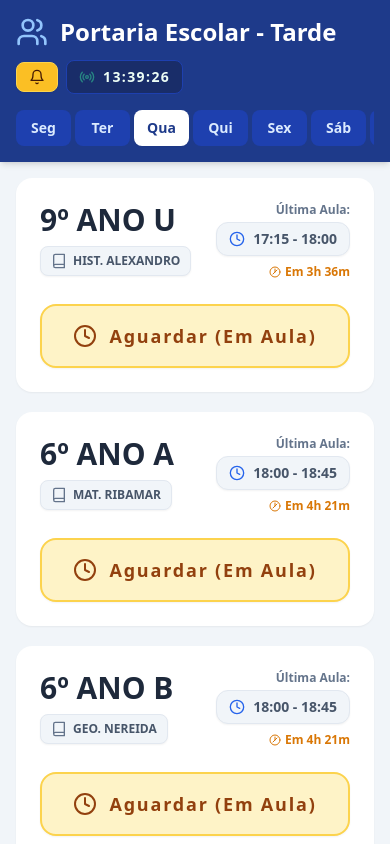
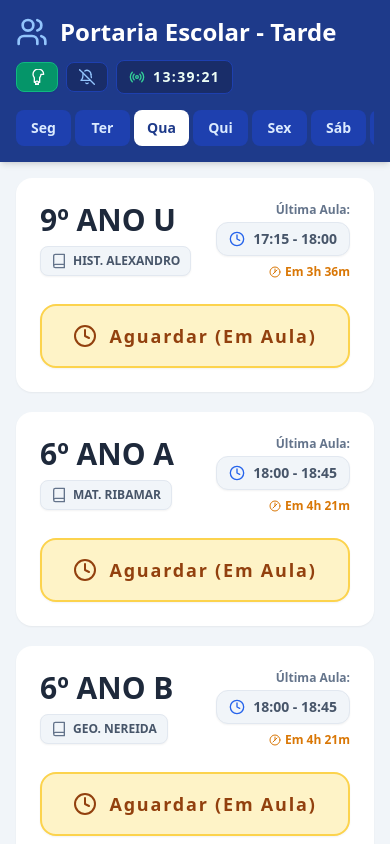
Before and after one commit to eder201318/Controle_de_Turma, a plain HTML site: page index.html in a window 390 px wide. Both pictures are taken after a click on the button 37 px from the left and 77 px from the top of the page. Shown: the top 844 px of the page. Drawn offline with nearby package versions, Linux system fonts and the light colour scheme.

Commit message:
Update index.html

```diff
--- a/index.html
+++ b/index.html
@@ -7,7 +7,7 @@
     <!-- Carrega o Tailwind CSS para o design -->
     <script src="https://cdn.tailwindcss.com"></script>
     <style>
-        button {
+        button, a {
             -webkit-tap-highlight-color: transparent;
         }
         svg {
@@ -51,10 +51,11 @@
             bell: `<svg xmlns="http://www.w3.org/2000/svg" viewBox="0 0 24 24" fill="none" stroke="currentColor" stroke-width="2" stroke-linecap="round" stroke-linejoin="round"><path d="M6 8a6 6 0 0 1 12 0c0 7 3 9 3 9H3s3-2 3-9"/><path d="M10.3 21a1.94 1.94 0 0 0 3.4 0"/></svg>`,
             bellOff: `<svg xmlns="http://www.w3.org/2000/svg" viewBox="0 0 24 24" fill="none" stroke="currentColor" stroke-width="2" stroke-linecap="round" stroke-linejoin="round"><path d="M13.73 21a2 2 0 0 1-3.46 0"/><path d="M18.63 13A17.89 17.89 0 0 1 18 8"/><path d="M6.26 6.26A5.86 5.86 0 0 0 6 8c0 7-3 9-3 9h14"/><path d="M18 8a6 6 0 0 0-9.33-5"/><line x1="1" y1="1" x2="23" y2="23"/></svg>`,
             checkAll: `<svg xmlns="http://www.w3.org/2000/svg" viewBox="0 0 24 24" fill="none" stroke="currentColor" stroke-width="2" stroke-linecap="round" stroke-linejoin="round"><path d="M18 6 7 17l-5-5"/><path d="m22 10-7.5 7.5L13 16"/></svg>`,
-            timer: `<svg xmlns="http://www.w3.org/2000/svg" viewBox="0 0 24 24" fill="none" stroke="currentColor" stroke-width="2" stroke-linecap="round" stroke-linejoin="round"><circle cx="12" cy="12" r="10"/><polyline points="12 6 12 12"/><path d="M16 8 8 16"/></svg>`
+            timer: `<svg xmlns="http://www.w3.org/2000/svg" viewBox="0 0 24 24" fill="none" stroke="currentColor" stroke-width="2" stroke-linecap="round" stroke-linejoin="round"><circle cx="12" cy="12" r="10"/><polyline points="12 6 12 12"/><path d="M16 8 8 16"/></svg>`,
+            notification: `<svg xmlns="http://www.w3.org/2000/svg" viewBox="0 0 24 24" fill="none" stroke="currentColor" stroke-width="2" stroke-linecap="round" stroke-linejoin="round"><path d="M22 8c0-4.4-3.6-8-8-8S6 3.6 6 8c0 2 .8 3.8 2 5.2V20l4-2 4 2v-6.8c1.2-1.4 2-3.2 2-5.2z"/><path d="M14 20v4l-2-2-2 2v-4"/></svg>`
         };
 
-        // Base de dados com horários exatos de saída (Última Aula) e Professor responsável
+        // Base de dados com horários exatos de saída
         const turmasBase = [
             { id: 'S_Terezinha_1', nome: '6º ANO A', grade: {
                 segunda: { saida: '18:45', prof: 'ING. ARIANE' },
@@ -120,7 +121,7 @@
             { valor: 4, nome: 'Qui' }, { valor: 5, nome: 'Sex' }, { valor: 6, nome: 'Sáb' }, { valor: 0, nome: 'Dom' }
         ];
 
-        // Agora temos 3 estados diferentes!
+        // 3 estados diferentes!
         const statusInfo = {
             aguardar: { nome: 'Aguardar (Em Aula)', bannerClass: 'bg-amber-100 text-amber-800 border-amber-300', iconeSVG: icones.clock },
             entregar: { nome: 'ENTREGAR CARTEIRINHAS', bannerClass: 'bg-green-500 text-white border-green-600 shadow-md', iconeSVG: icones.checkCircle },
@@ -131,14 +132,15 @@
         let diaSelecionado;
         let estadoAnterior = {};
         let somPermitido = false;
+        let notificacoesNativasPermitidas = false;
 
+        // Relógio Real
         function obterDataBrasilia() {
             const dataLocal = new Date();
             const dataBrasiliaStr = dataLocal.toLocaleString("en-US", {timeZone: "America/Sao_Paulo"});
             return new Date(dataBrasiliaStr);
         }
 
-        // Calcula exatamente 45 minutos antes da hora de saída para descobrir a hora de início
         function calcularInicioUltimaAula(saidaStr) {
             if (!saidaStr || saidaStr === '00:00') return '00:00';
             const partes = saidaStr.split(':');
@@ -153,7 +155,6 @@
             return h.toString().padStart(2, '0') + ':' + m.toString().padStart(2, '0');
         }
 
-        // Calcula quantos minutos faltam para começar a última aula
         function calcularTempoParaInicio(inicioStr) {
             const agora = obterDataBrasilia();
             const partes = inicioStr.split(':');
@@ -172,7 +173,6 @@
             return `Em ${diffMinutos} min`;
         }
 
-        // Determina o estado baseado no início e no fim da aula
         function determinarEstado(diaAvaliado, saidaStr) {
             const agora = obterDataBrasilia();
             const diaAtual = agora.getDay() === 0 ? 7 : agora.getDay();
@@ -186,17 +186,38 @@
             const saidaComparacao = saidaStr === '00:00' ? '24:00' : saidaStr;
 
             if (horaAtual >= saidaComparacao) return 'liberada'; // Hora de saída já passou
-            if (horaAtual >= inicioUltimaAula && horaAtual < saidaComparacao) return 'entregar'; // Está a decorrer a última aula! HORA DE ENTREGAR!
+            if (horaAtual >= inicioUltimaAula && horaAtual < saidaComparacao) return 'entregar'; // HORA DE ENTREGAR!
             return 'aguardar'; // Ainda não começou a última aula
         }
 
         // =========================================================================
-        // 🔔 FUNÇÕES DE NOTIFICAÇÃO (SONORA E VISUAL)
+        // 🔔 FUNÇÕES DE NOTIFICAÇÃO DO SISTEMA (VIBRAÇÃO E TELA BLOQUEADA)
         // =========================================================================
         function alternarSom() {
             somPermitido = !somPermitido;
             if (somPermitido) tocarSomAlerta();
             renderizarApp();
+        }
+
+        function solicitarNotificacaoNativa() {
+            if (!("Notification" in window)) {
+                alert("Este navegador não suporta notificações de sistema.");
+                return;
+            }
+            Notification.requestPermission().then(permission => {
+                if (permission === "granted") {
+                    notificacoesNativasPermitidas = true;
+                    // Teste para ver se vibra no celular
+                    new Notification("Sistema Ativado!", {
+                        body: "Você será avisado sozinho quando a última aula começar.",
+                        icon: "https://cdn-icons-png.flaticon.com/512/3524/3524335.png",
+                        vibrate: [200, 100, 200]
+                    });
+                    renderizarApp();
+                } else {
+                    alert("Você negou a permissão. O celular não vai apitar bloqueado.");
+                }
+            });
         }
 
         function tocarSomAlerta() {
@@ -216,13 +237,23 @@
                 gain.connect(ctx.destination);
                 osc.start();
                 osc.stop(ctx.currentTime + 1.5);
-            } catch (e) { console.error("Áudio não suportado neste navegador", e); }
+            } catch (e) { console.error("Áudio não suportado", e); }
         }
 
         function mostrarNotificacao(turma) {
+            // AVISO DO CELULAR BLOQUEADO (AUTOMÁTICO)
+            if (notificacoesNativasPermitidas && Notification.permission === "granted") {
+                new Notification(`ENTREGAR: ${turma.nome}`, {
+                    body: `Prof: ${turma.dados.prof} (Saída: ${turma.dados.saida})`,
+                    icon: "https://cdn-icons-png.flaticon.com/512/3524/3524335.png",
+                    vibrate: [300, 100, 300, 100, 300] // Faz o celular vibrar sozinho
+                });
+            }
+
+            // AVISO NA TELA (CASO ESTEJA COM O APLICATIVO ABERTO)
             const container = document.getElementById('toast-container');
             const toast = document.createElement('div');
-            toast.className = 'bg-white border-l-4 border-green-500 shadow-[0_10px_40px_-10px_rgba(0,0,0,0.3)] rounded-r-xl p-5 transform transition-all duration-300 translate-x-full w-80 relative overflow-hidden';
+            toast.className = 'bg-white border-l-4 border-green-500 shadow-[0_10px_40px_-10px_rgba(0,0,0,0.3)] rounded-r-xl p-5 transform transition-all duration-300 translate-x-full w-80 relative overflow-hidden pointer-events-auto';
 
             toast.innerHTML = `
                 <div class="absolute top-0 left-0 w-full h-full bg-green-50 opacity-50 pointer-events-none"></div>
@@ -237,7 +268,6 @@
                             <span class="w-4 h-4 text-slate-500">${icones.book}</span>
                             ${turma.dados.prof}
                         </div>
-                        <p class="text-xs text-slate-500 mt-2">A turma sairá às: <strong>${turma.dados.saida}</strong></p>
                     </div>
                     <button onclick="this.parentElement.parentElement.remove()" class="text-slate-400 hover:text-slate-600 font-bold p-1">&times;</button>
                 </div>
@@ -248,7 +278,7 @@
             setTimeout(() => {
                 toast.classList.add('translate-x-full');
                 toast.addEventListener('transitionend', () => toast.remove());
-            }, 60000); // Fica 1 minuto no ecrã para dar tempo de ver
+            }, 60000);
         }
         // =========================================================================
 
@@ -268,7 +298,6 @@
                     const novoEstado = determinarEstado(diaSelecionado, t.dados.saida);
                     const estadoAnteriorValor = estadoAnterior[t.id];
 
-                    // LÓGICA DO ALERTA: Verifica se ENTROU no estado 'entregar' (Início da última aula)
                     if (novoEstado === 'entregar' && estadoAnteriorValor !== 'entregar' && diaSelecionado === agora.getDay()) {
                         mostrarNotificacao({ ...t, estado: novoEstado });
                         disparouAlertaNesteCiclo = true;
@@ -281,26 +310,38 @@
 
             if (disparouAlertaNesteCiclo) tocarSomAlerta();
 
+            if ("Notification" in window && Notification.permission === "granted") {
+                notificacoesNativasPermitidas = true;
+            }
+
             let html = `
                 <header class="bg-blue-900 text-white pt-4 pb-2 px-4 sm:px-8 shadow-md sticky top-0 z-20">
-                    <div class="max-w-7xl mx-auto flex flex-col sm:flex-row justify-between items-start sm:items-center mb-4 gap-3">
+                    <div class="max-w-7xl mx-auto flex flex-col sm:flex-row justify-between items-start sm:items-center gap-3">
                         <h1 class="text-2xl font-bold flex items-center gap-3">
                             <span class="w-8 h-8 text-blue-300">${icones.users}</span>
                             Portaria Escolar - Tarde
                         </h1>
                         <div class="flex flex-wrap items-center gap-2">
+                            ${!notificacoesNativasPermitidas ? `
+                            <button onclick="solicitarNotificacaoNativa()" class="flex items-center gap-1.5 text-xs font-bold px-3 py-1.5 rounded-lg border transition-colors cursor-pointer bg-emerald-600 text-white border-emerald-500 hover:bg-emerald-500 shadow-sm animate-pulse">
+                                <span class="w-4 h-4">${icones.notification}</span>
+                                <span class="hidden sm:inline">Permitir Celular Vibrar</span>
+                            </button>
+                            ` : ''}
+
                             <button onclick="alternarSom()" class="flex items-center gap-1.5 text-xs font-bold px-3 py-1.5 rounded-lg border transition-colors cursor-pointer ${somPermitido ? 'bg-amber-400 text-amber-950 border-amber-300 hover:bg-amber-300 shadow-sm' : 'bg-blue-950/60 text-blue-300 border-blue-800 hover:bg-blue-800'}">
                                 <span class="w-4 h-4">${somPermitido ? icones.bell : icones.bellOff}</span>
-                                <span class="hidden sm:inline">${somPermitido ? 'Alertas Ativados' : 'Ativar Alertas'}</span>
+                                <span class="hidden sm:inline">${somPermitido ? 'Som Ativado' : 'Ativar Som'}</span>
                             </button>
+
                             <div class="flex items-center gap-2 text-sm font-bold bg-blue-950/60 px-3 py-1.5 rounded-lg border border-blue-800">
-                                <span class="w-4 h-4 text-emerald-400 animate-pulse">${icones.live}</span>
+                                <span class="w-4 h-4 text-emerald-400">${icones.live}</span>
                                 <span class="tracking-widest text-emerald-50">${agora.toLocaleTimeString('pt-BR', { hour12: false })}</span>
                             </div>
                         </div>
                     </div>
 
-                    <div class="max-w-7xl mx-auto flex w-full gap-1 sm:gap-2 overflow-x-auto pb-2 no-scrollbar">
+                    <div class="max-w-7xl mx-auto flex w-full gap-1 sm:gap-2 overflow-x-auto mt-4 pb-2 no-scrollbar">
                         ${diasDaSemana.map(d => `<button onclick="mudarDia(${d.valor})" class="flex-1 min-w-[55px] py-2 px-1 rounded-lg text-sm font-bold transition-colors ${diaSelecionado === d.valor ? 'bg-white text-blue-900 shadow-sm' : 'bg-blue-800 text-blue-100 hover:bg-blue-700'}">${d.nome}</button>`).join('')}
                     </div>
                 </header>
@@ -322,8 +363,6 @@
                     }
 
                     const inicioAula = calcularInicioUltimaAula(turma.dados.saida);
-
-                    // Cálculo do tempo em falta apenas se o dia selecionado for o de hoje
                     let tempoFalta = null;
                     if (diaSelecionado === agora.getDay() && turma.estado === 'aguardar') {
                         tempoFalta = calcularTempoParaInicio(inicioAula);
@@ -352,9 +391,11 @@
                                 </div>
                             </div>
 
-                            <div class="flex items-center justify-center gap-3 py-4 px-4 border-2 rounded-2xl shadow-sm ${info.bannerClass}">
-                                <span class="w-6 h-6">${info.iconeSVG}</span>
-                                <span class="text-lg font-black tracking-widest">${info.nome}</span>
+                            <div class="flex flex-col gap-2">
+                                <div class="flex items-center justify-center gap-3 py-4 px-4 border-2 rounded-2xl shadow-sm ${info.bannerClass}">
+                                    <span class="w-6 h-6">${info.iconeSVG}</span>
+                                    <span class="text-lg font-black tracking-widest">${info.nome}</span>
+                                </div>
                             </div>
                         </div>
                     `;
```
